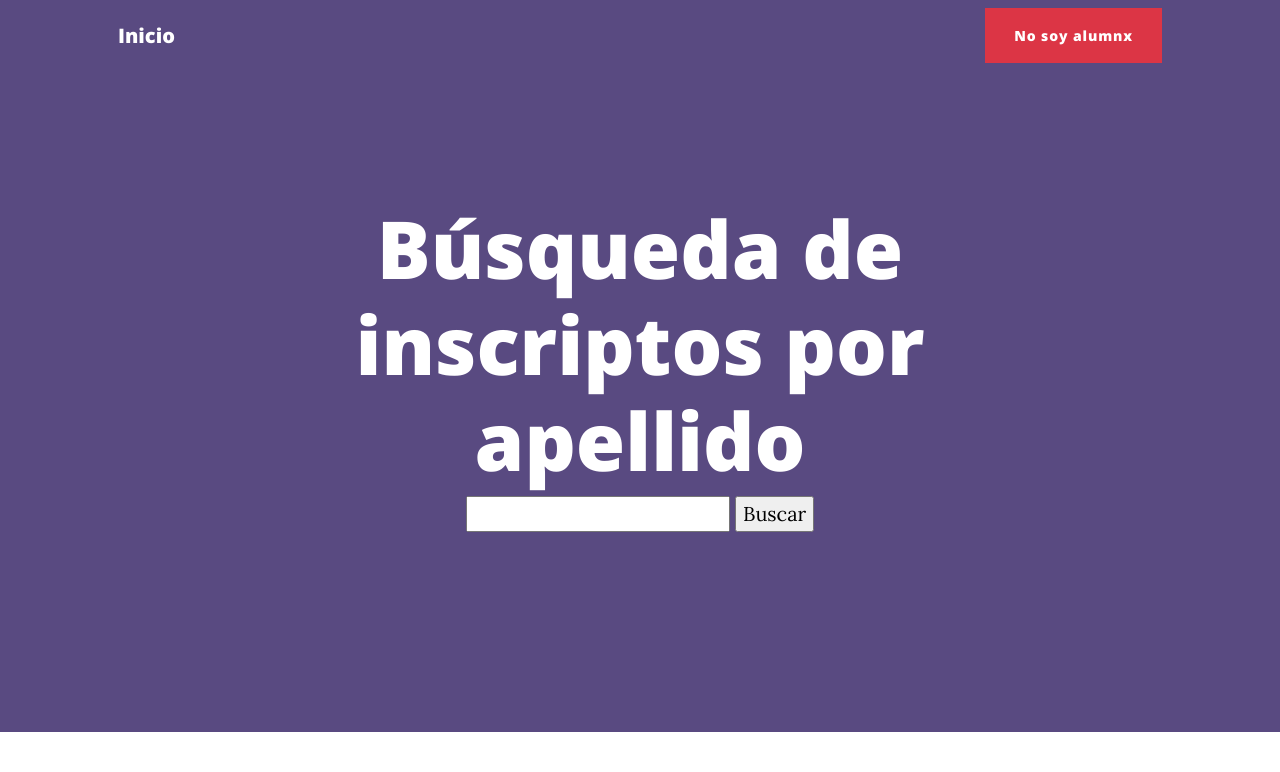
After one commit to antomontano/Entrega1-Montano, a Django app: page /AppUniversidad/busquedaApellidos/ in a window 1280 px wide. The commit adds this page. Shown: the top 772 px of the page. Run offline with Django 4.2, Linux system fonts and the light colour scheme; some libraries are stand-ins or nearby versions.

Commit message:
septimo commit

```diff
--- /dev/null
+++ b/AppUniversidad/Templates/AppUniversidad/busquedaApellidos.html
@@ -0,0 +1,18 @@
+{% extends "AppUniversidad/padre.html" %}
+{% load static %}
+
+{% block titulo %}
+
+<h1> Búsqueda de inscriptos por apellido </h1>
+
+{% endblock %}
+
+{% block boton %}
+
+<form action="{% url 'buscar' %}" method="GET">
+    <input type="text" name="Apellido" id="Apellido">
+    <input type="submit" value="Buscar">
+
+</form>
+
+{% endblock %}
--- a/AppUniversidad/Templates/AppUniversidad/inicio.html
+++ b/AppUniversidad/Templates/AppUniversidad/inicio.html
@@ -4,7 +4,7 @@
 {% block titulo %}
 
 <h1> Bienvenidx a la web de la Universidad </h1>
-<h2> Para inscribirte en las pasantías ingresá tus datos</h2>
+<h2> Para inscribirte en el programa de pasantías ingresá tus datos</h2>
 
 {% endblock %}
 
--- a/AppUniversidad/urls.py
+++ b/AppUniversidad/urls.py
@@ -8,5 +8,6 @@ urlpatterns = [
     path('cursos/', cursos, name= 'cursos'),
     path('noalumno/', noalumno, name= 'noalumno'),
     path('inscripcioncompleta/', inscripcioncompleta, name= 'inscripcioncompleta'),
-
+    path('busquedaApellidos/', busquedaApellidos, name= 'busquedaApellidos'),
+    path('buscar/', buscar, name= 'buscar'),
 ]
--- a/AppUniversidad/views.py
+++ b/AppUniversidad/views.py
@@ -63,3 +63,16 @@ def noalumno(request):
 
 def inscripcioncompleta(request):
     return render(request,'AppUniversidad/inscripcioncompleta.html')
+
+def busquedaApellidos(request):
+    return render(request, 'AppUniversidad/busquedaApellidos.html')
+
+def buscar(request):
+    if request.GET['Apellido']:
+        Apellido=request.GET['Apellido']
+        datos=Datos.objects.filter(Apellido=Apellido)
+        return render(request, 'AppUniversidad/resultados.html', {'datos':datos, 'Apellido':Apellido})
+
+    else:
+        respuesta="No se ingresó apellido"
+        return HttpResponse(respuesta)
```
Also changed, not shown: AppUniversidad/Templates/AppUniversidad/resultados.html (added, +23 -0 lines), db.sqlite3.
